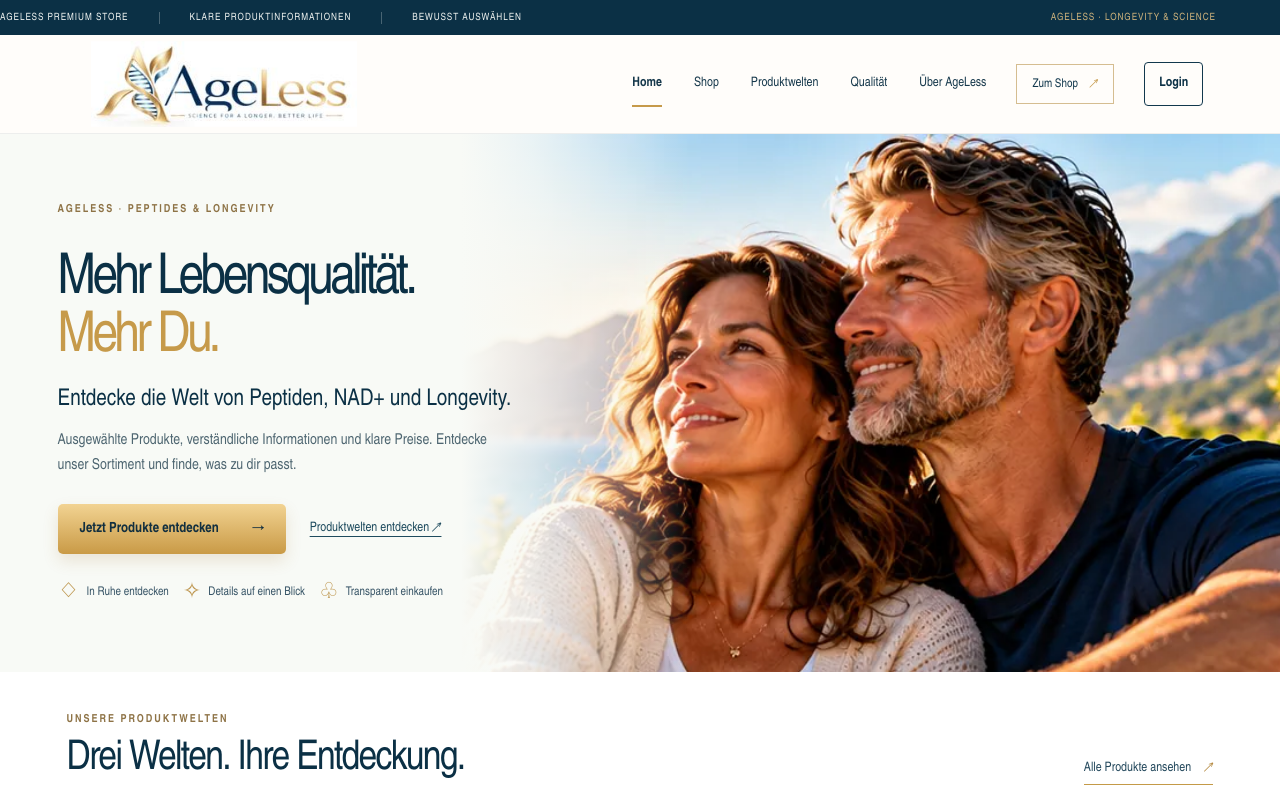
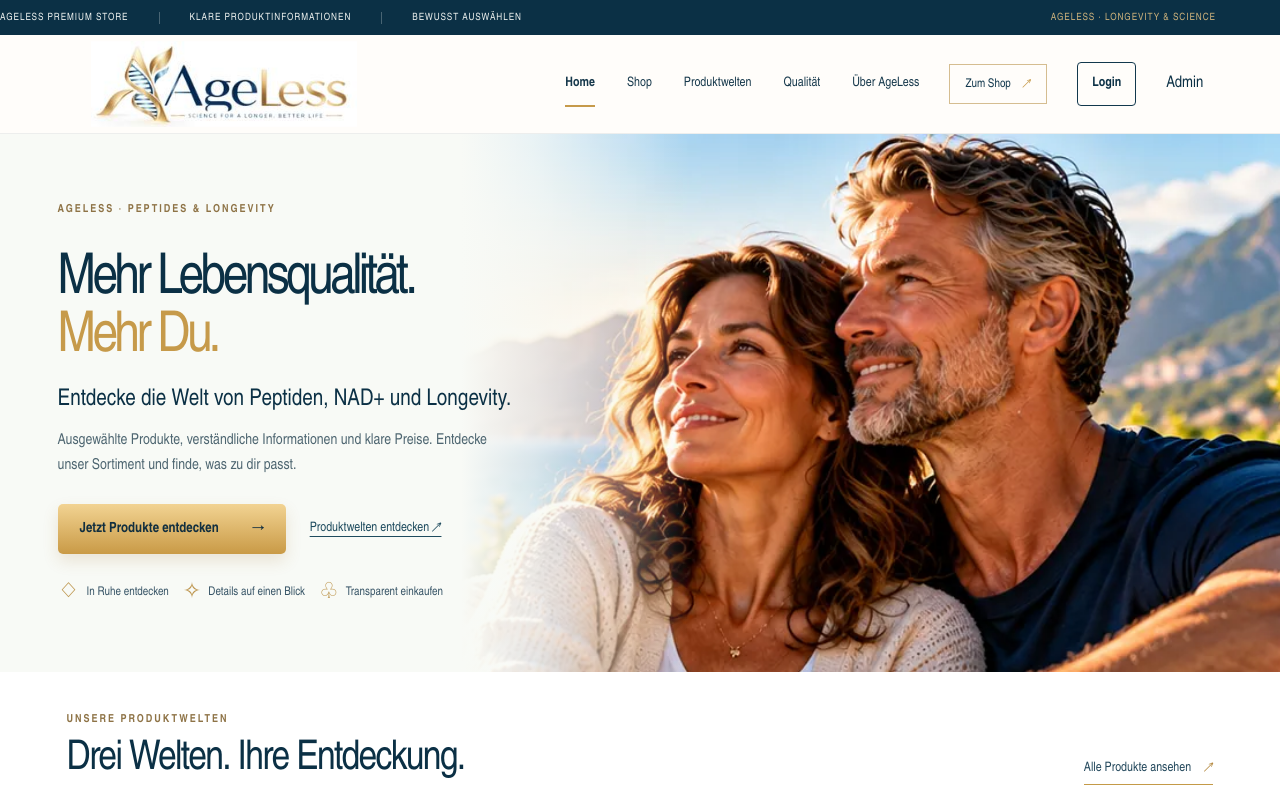
Before and after one commit to VictorHartmann01/ageless-peptides-store, a Next.js app: page / in a window 1280 px wide. Shown: the top 800 px of the page. Built offline with nearby package versions, Linux system fonts and the light colour scheme; no server answers.

Commit message:
fix(admin): adopt verified existing correction for app/page.tsx

```diff
--- a/app/page.tsx
+++ b/app/page.tsx
@@ -31,7 +31,7 @@ export default async function Home() {
       <Link className="alv2-logo" href="/" aria-label="AgeLess Startseite"><img src="/ageless-logo.svg" alt="AgeLess – Science for a Longer, Better Life" /></Link>
       <nav className="alv2-nav" aria-label="Hauptnavigation"><a className="alv2-nav-active" href="#top">Home</a><Link href="/shop/angebote">Shop</Link><a href="#wissen">Produktwelten</a><a href="#qualitaet">Qualität</a><a href="#ueber">Über AgeLess</a></nav>
       <Link className="alv2-nav-shop" href="/login">Zum Shop <span aria-hidden="true">↗</span></Link>
-      <Link className="alv2-login" href="/login" aria-label="Zum AgeLess Kunden-Login">Login</Link>
+      <Link className="alv2-login" href="/login" aria-label="Zum AgeLess Kunden-Login">Login</Link><Link className="alv2-admin-link" href="/admin" aria-label="AgeLess Admin öffnen">Admin</Link>
       <MobileMenu />
     </header>
     <section className="alv2-hero" id="main-content" aria-labelledby="alv2-title">
```
